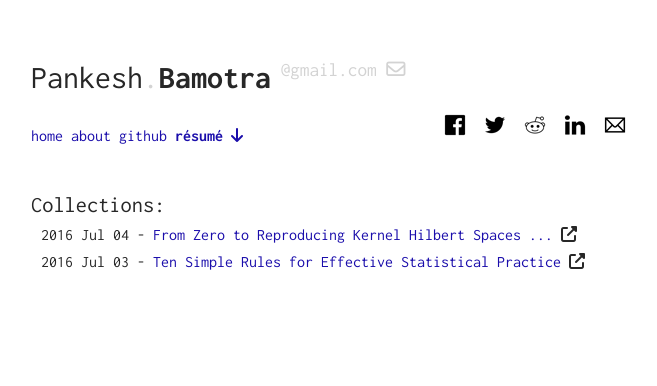
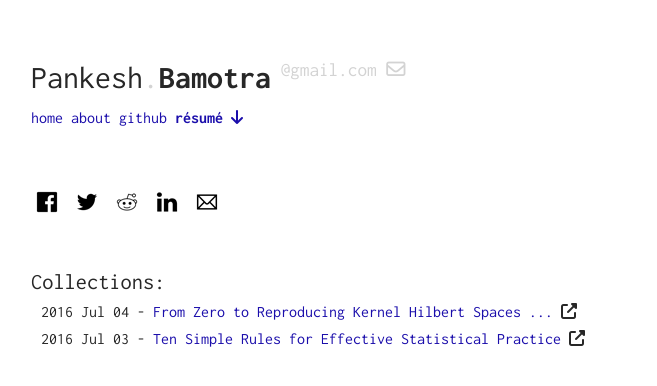
Before and after one commit to pbamotra/sciontist, a Jekyll site: the page built from index.html, in a window 1280 px wide. Shown: the top 386 px of the page, without its empty margins (309-966 px from the left). Built offline with Jekyll 4.4.1, drawn with Linux system fonts in a browser that asks for light colours; nearby versions of some CDN libraries.

Commit message:
social share

```diff
--- a/_includes/header.html
+++ b/_includes/header.html
@@ -10,7 +10,8 @@
         </li>
         {% endfor %}
     </ul>
-    <br />
+</div>
+<div class="sub-header">
     <ul class="share-buttons">
       <li><a href="https://www.facebook.com/sharer/sharer.php?u=http%3A%2F%2Fsciontist.com&t=" title="Share on Facebook" target="_blank" onclick="window.open('https://www.facebook.com/sharer/sharer.php?u=' + encodeURIComponent(document.URL) + '&t=' + encodeURIComponent(document.URL)); return false;"><img src="assets/img/Facebook.png"></a></li>
       <li><a href="https://twitter.com/intent/tweet?source=http%3A%2F%2Fsciontist.com&text=:%20http%3A%2F%2Fsciontist.com&via=_pbamotra_" target="_blank" title="Tweet" onclick="window.open('https://twitter.com/intent/tweet?text=' + encodeURIComponent(document.title) + ':%20'  + encodeURIComponent(document.URL)); return false;"><img src="assets/img/Twitter.png"></a></li>
```
